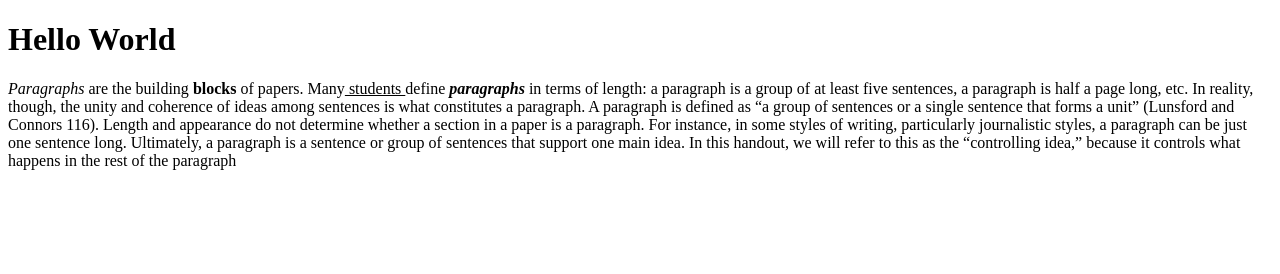
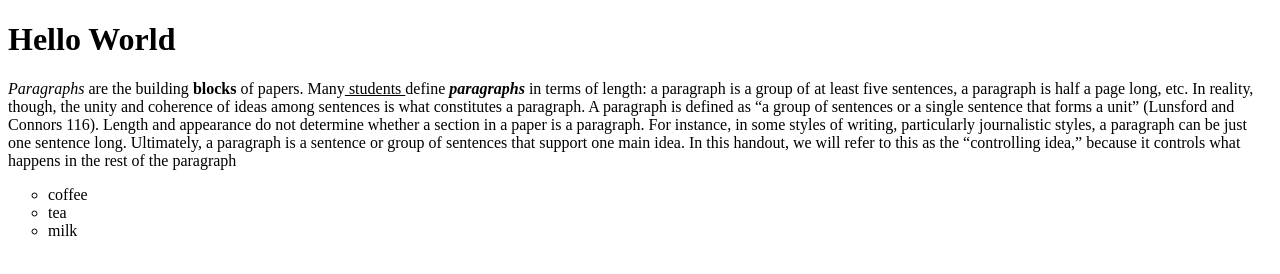
Before and after one commit to DanialBilal/first-repo-qrs-class-, a plain HTML site: page index.html in a window 1280 px wide. Drawn offline with Linux system fonts and the light colour scheme.

Commit message:
addition in first website

```diff
--- a/index.html
+++ b/index.html
@@ -13,6 +13,17 @@
 
     <p> <i>Paragraphs </i> are the building<b> blocks </b>of papers. Many<u> students </u>define<b><i> paragraphs </i></b>in terms of length: a paragraph is a group of at least five sentences, a paragraph is half a page long, etc. In reality, though, the unity and coherence of ideas among sentences is what constitutes a paragraph. A paragraph is defined as “a group of sentences or a single sentence that forms a unit” (Lunsford and Connors 116). Length and appearance do not determine whether a section in a paper is a paragraph. For instance, in some styles of writing, particularly journalistic styles, a paragraph can be just one sentence long. Ultimately, a paragraph is a sentence or group of sentences that support one main idea. In this handout, we will refer to this as the “controlling idea,” because it controls what happens in the rest of the paragraph</p>
 
+
+
+    <ul style="list-style-type:circle">
+    <li>coffee</li>
+    <li>tea</li>
+    <li>milk</li>
+    </ul>
+
     <!-- HTML stands for hyper text markup language -->
+
+    <!-- ALL HTML MARKUPS -->
+    <!-- https://www.w3schools.com/TAGS/default.asp -->
 </body>
 </html>
```
